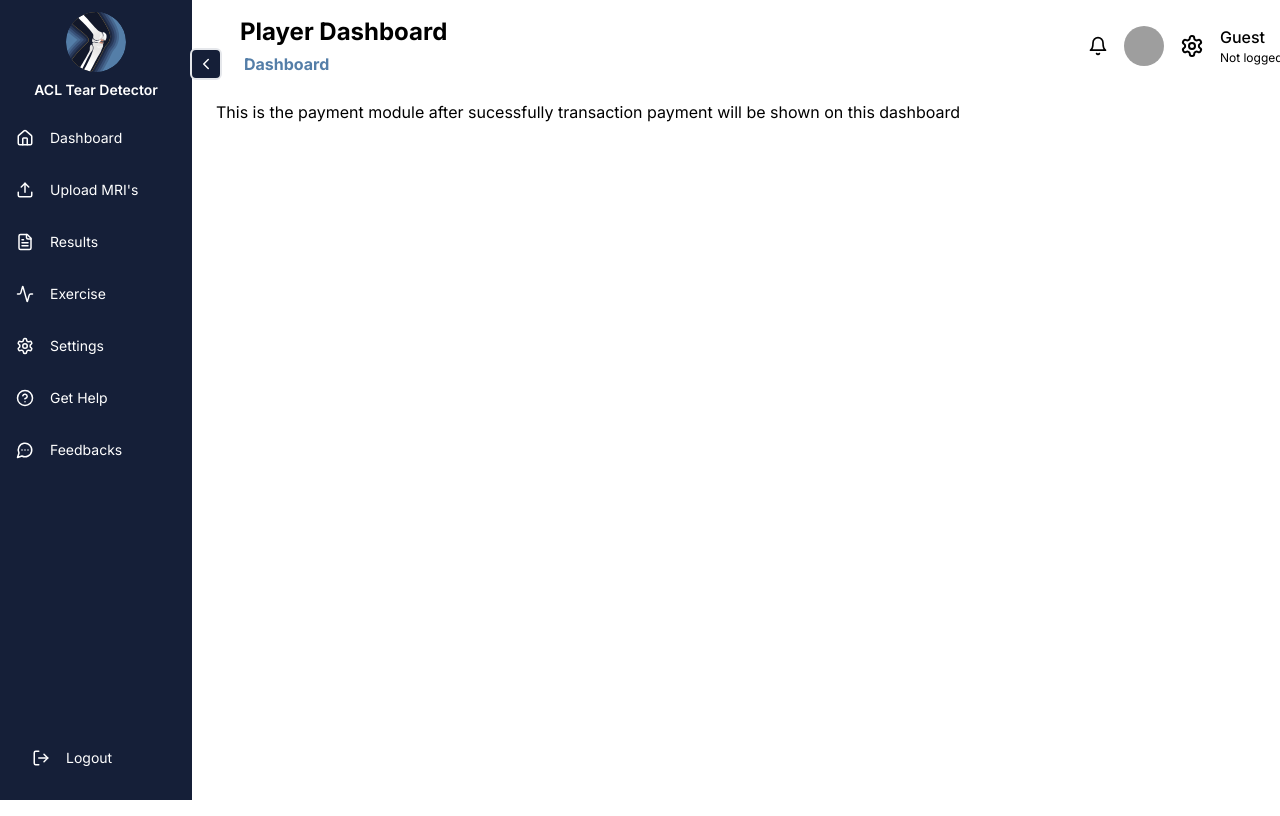
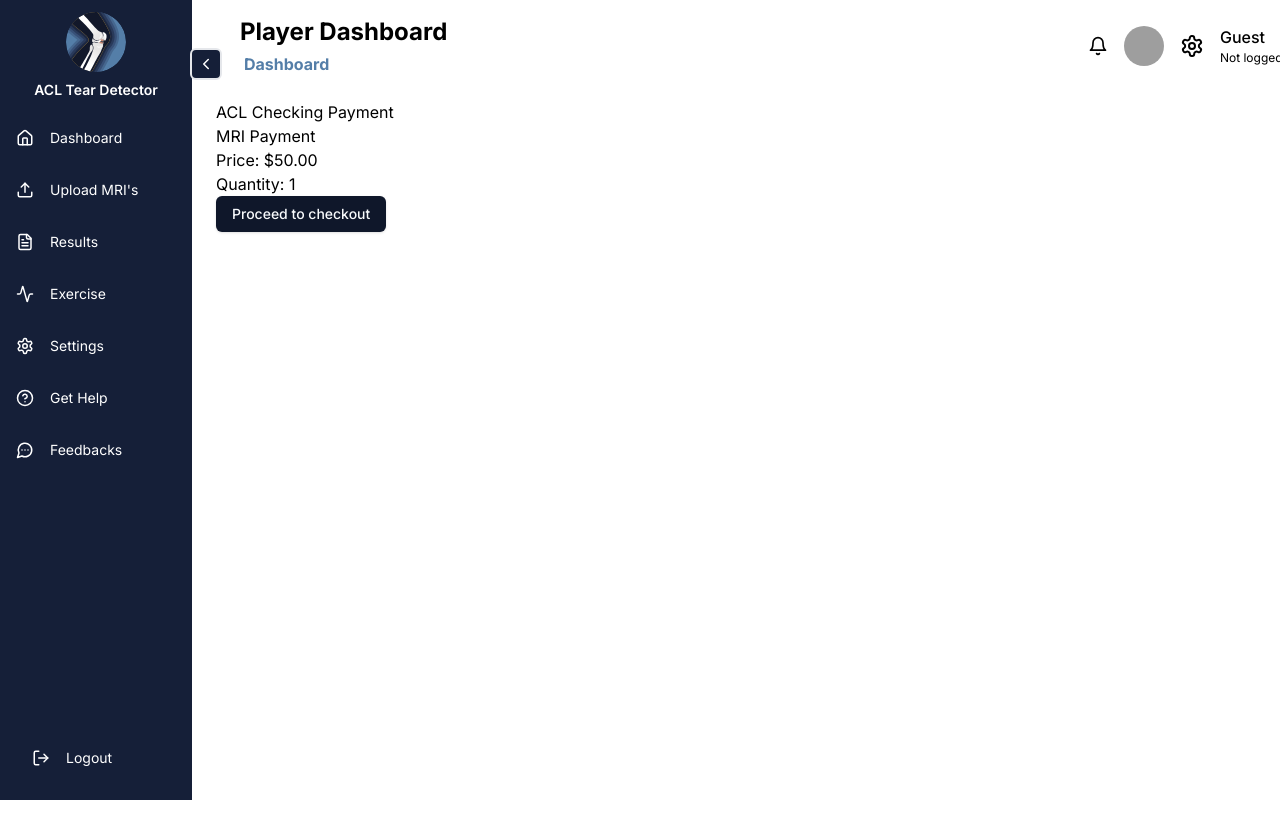
Before and after one commit to malikEhsan09/Frontend-ACL--Anterior_Cruciate_Ligament-, a Next.js app: page /player/payment in a window 1280 px wide. Built offline with nearby package versions, Linux system fonts and the light colour scheme; grey boxes are pictures that could not be loaded.

Commit message:
add dummy payment func

```diff
--- a/src/app/(dashboard)/player/(pages)/payment/page.tsx
+++ b/src/app/(dashboard)/player/(pages)/payment/page.tsx
@@ -1,10 +1,62 @@
-import React from "react";
+"use client";
+
+import { Button } from "@/components/ui/button";
+import React, { useState } from "react";
 
 const Payment = () => {
+  const [loading, setLoading] = useState(false);
+
+  const handleCheckout = async () => {
+    setLoading(true);
+
+    try {
+      // Log the start of the checkout process
+      console.log("Starting the checkout process...");
+
+      // Send a POST request to your backend to create the Stripe session
+      const res = await fetch("http://localhost:8800/api/payment/checkout", {
+        method: "POST",
+        headers: {
+          "Content-Type": "application/json",
+        },
+      });
+
+      // Log the raw response
+      console.log("Backend response status:", res.status);
+
+      // Parse the JSON response
+      const session = await res.json();
+
+      // Log the session object
+      console.log("Received session from backend:", session);
+
+      // If session has an id or URL, redirect to Stripe checkout page
+      if (session?.url) {
+        console.log("Redirecting to Stripe checkout with URL:", session.url);
+        window.location.href = session.url;
+      } else {
+        console.error("No session URL received. Something went wrong.");
+      }
+    } catch (err) {
+      console.error("Error during checkout:", err);
+    } finally {
+      setLoading(false);
+      console.log("Checkout process finished.");
+    }
+  };
+
   return (
     <div>
-      This is the payment module after sucessfully transaction payment will be
-      shown on this dashboard
+      <h1>ACL Checking Payment</h1>
+      <h3>MRI Payment</h3>
+      <p>Price: $50.00</p>
+      <p>Quantity: 1</p>
+
+      <form action="">
+        <Button onClick={handleCheckout} disabled={loading}>
+          {loading ? "Processing..." : "Proceed to checkout"}
+        </Button>
+      </form>
     </div>
   );
 };
```
